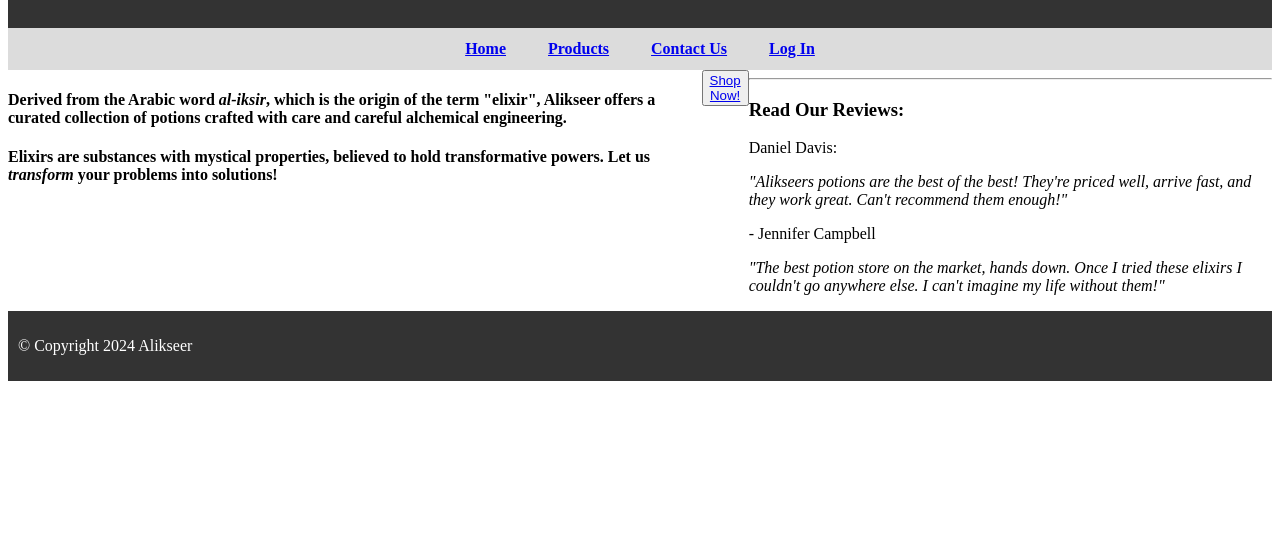
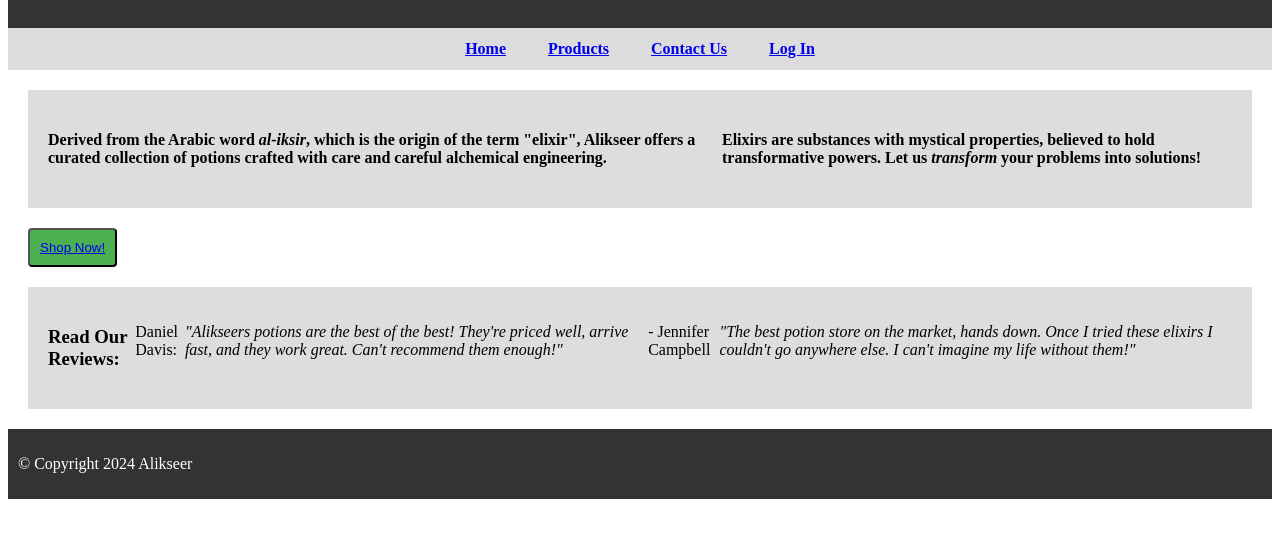
Before and after one commit to malsayed03/381Assignment1, a plain HTML site: page index.html in a window 1280 px wide. Shown: the part 171-708 px from the top of the page. Drawn offline with Linux system fonts and the light colour scheme.

Commit message:
delete hr, adding css

```diff
--- a/index.html
+++ b/index.html
@@ -52,7 +52,6 @@
         <!-- Customer Reviews/Testimonials Section -->
         <section class = "customer-reviews">
             <!-- Add reviews as needed -->
-            <hr>
             <h3>Read Our Reviews:</h3>
             <p>Daniel Davis:</p>
             <p><i>"Alikseers potions are the best of the best! They're priced well, arrive fast, and they work great. Can't recommend them enough!"</i></p>
--- a/styles.css
+++ b/styles.css
@@ -20,12 +20,8 @@ div th {
 
 }
 
-main{
-    display: flex;
-}
-
 /* what is containeer?*/
-main section about-us {
+.about-us {
     display: flex;
     align-content: center;
     background-color: #ddd;
@@ -33,7 +29,7 @@ main section about-us {
     margin: 20px;
 }
 
-shop-now { /*this isnt working*/
+.shop-now button { /*this isnt working*/
     display: flex;
     background-color: #4CAF50;
     padding: 10px;
@@ -41,7 +37,7 @@ shop-now { /*this isnt working*/
     border-radius: 4px;
 }
 
-customer-reviews {
+.customer-reviews {
     display: flex;
     background-color: #ddd;
     padding: 20px;
```
